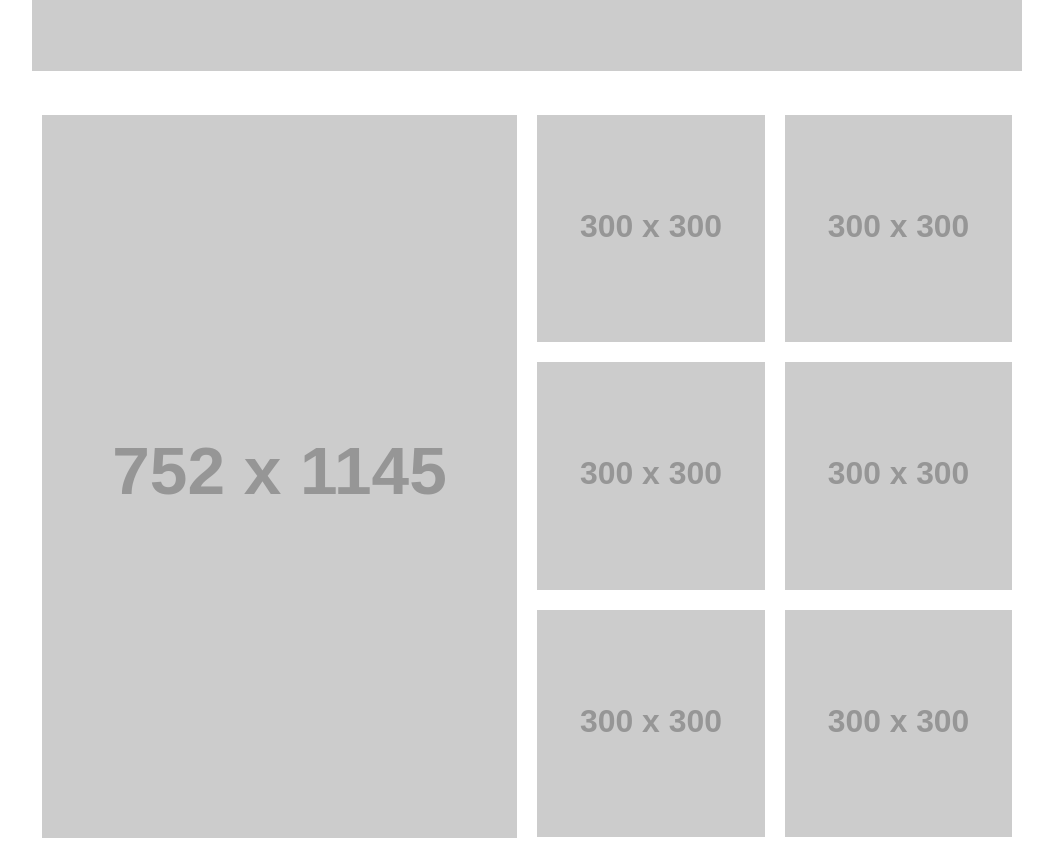
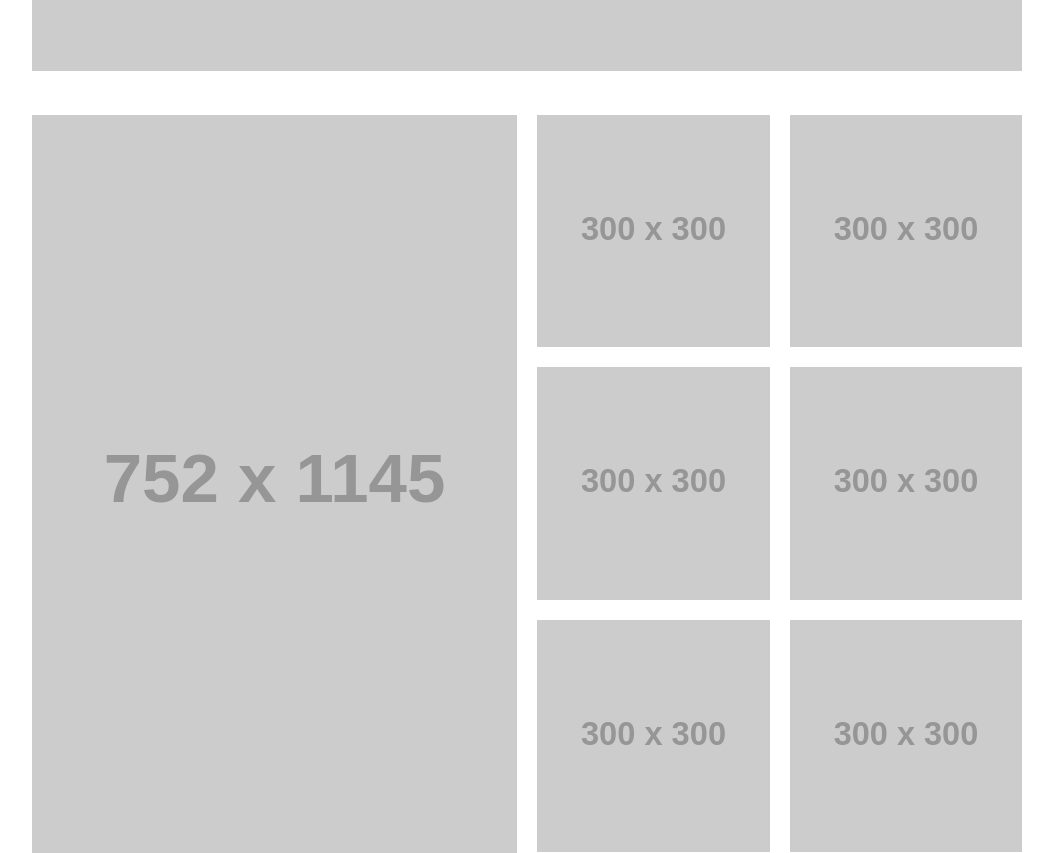
Before and after one commit to thecocktail/responsive-layouts, a plain HTML site: page home/index.html in a window 1280 px wide. Shown: the part 1733-2586 px from the top of the page, without its empty margins (113-1166 px from the left). Drawn offline with Linux system fonts and the light colour scheme; placeholder pictures from the web are drawn by us.

Commit message:
update structure

```diff
--- a/assets/stylesheets/main.css
+++ b/assets/stylesheets/main.css
@@ -77,6 +77,11 @@ body {
 .row {
   display: block;
   clear: both;
+}
+
+.row_indent {
+  margin-left: -10px;
+  margin-right: -10px;
 }
 
 .col_txt > * {
@@ -223,8 +228,6 @@ body {
   text-align: center;
 }
 
-/*	Typography presets
-	------------------	*/
 /*	Default Layout: 992px.
 		Leftover space for scrollbars @1024px: 32px.
 -------------------------------------------------------------------------------*/
--- a/home/index.html
+++ b/home/index.html
@@ -150,7 +150,7 @@
 
 
 
-<div class="row item m-product-index">
+<div class="row_indent m-product-index">
 
   <div class="col s1of2">
     <div class="featured">
@@ -218,7 +218,7 @@
 
 
 
-<div class="row item m-product-index">
+<div class="row_indent m-product-index">
 
   <div class="col s1of1">
     <div class="featured">
```
